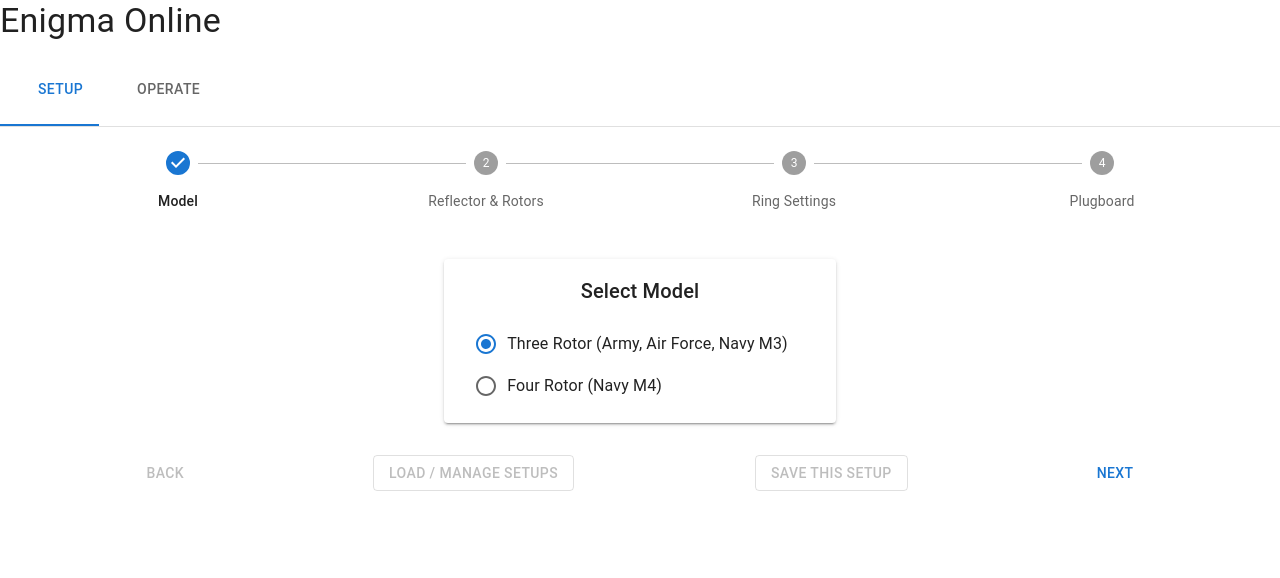
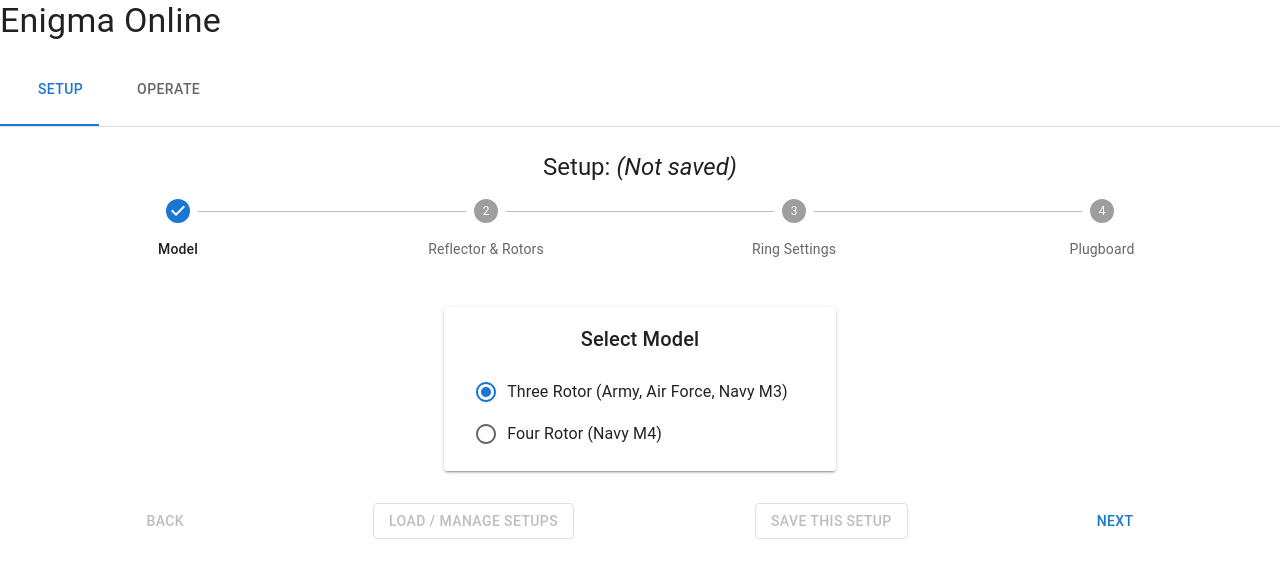
Before and after one commit to gremmie/ww2crypto, a React (Vite) app: page / in a window 1280 px wide. Shown: the top 578 px of the page. Built offline with nearby package versions, Linux system fonts and the light colour scheme; some icons are missing.

Commit message:
Display setup name.
Display setup name at the top of the setup. Also indicate if there are
any unsaved changes.

```diff
--- a/src/features/enigma/enigmaSetupTab.tsx
+++ b/src/features/enigma/enigmaSetupTab.tsx
@@ -20,6 +20,7 @@ import {
 import LoadConfigDialog from "./loadConfigDialog.tsx";
 import SaveConfigDialog from "./saveConfigDialog.tsx";
 import SetupCompleteAlert from "./setupCompleteAlert.tsx";
+import SetupName from "./setupName.tsx";
 import { SetupStepper } from "./setupStepper.tsx";
 
 export default function EnigmaSetupTab() {
@@ -48,6 +49,9 @@ export default function EnigmaSetupTab() {
             <SetupCompleteAlert />
           </Box>
         )}
+        <Box display="flex" justifyContent="center">
+          <SetupName />
+        </Box>
         <SetupStepper steps={setupStepNames} />
         <Box width="100%" sx={{ pt: 4 }} display="flex" justifyContent="center">
           <Box width="80%" display="flex" justifyContent="center">
--- a/src/features/enigma/enigmaSlice.ts
+++ b/src/features/enigma/enigmaSlice.ts
@@ -295,6 +295,7 @@ export const enigmaSlice = createSlice({
         state.plugboard = config.plugboard;
         state.plugboardNotation = config.plugboardNotation;
         state.plugboardCableCount = config.plugboard.split(" ").length;
+        state.configName = config.name;
       }
     },
     deleteConfigInitiated: (state, action: PayloadAction<string>) => {
@@ -451,6 +452,36 @@ export const selectConfigs = (state: RootState) => {
   return configSelectors.selectAll(state);
 };
 
+export const selectConfigName = (state: RootState) => state.enigma.configName;
+
+export const selectIsConfigModified = (state: RootState) => {
+  const configName = state.enigma.configName;
+  if (!selectIsSetupComplete(state) || configName === "") return false;
+
+  const config = configSelectors.selectById(state, configName);
+  const enigmaState = state.enigma;
+  if (config.reflector !== enigmaState.reflector) return true;
+  if (config.rotors.length !== enigmaState.rotorTypes.length) return true;
+  if (
+    !config.rotors.every(
+      (value, index) => value == enigmaState.rotorTypes[index],
+    )
+  ) {
+    return true;
+  }
+  if (config.rings.length !== enigmaState.rotorTypes.length) return true;
+  if (
+    !config.rings.every(
+      (value, index) => value == enigmaState.ringSettings[index],
+    )
+  ) {
+    return true;
+  }
+  if (config.ringNotation !== enigmaState.ringSettingsNotation) return true;
+  if (config.plugboard !== enigmaState.plugboard) return true;
+  return config.plugboardNotation !== enigmaState.plugboardNotation;
+};
+
 export default enigmaSlice.reducer;
 
 export const setupStepNames = [
--- /dev/null
+++ b/src/features/enigma/setupName.tsx
@@ -0,0 +1,28 @@
+import { Tooltip } from "@mui/material";
+import Typography from "@mui/material/Typography";
+import { useAppSelector } from "../../app/hooks.ts";
+import { selectConfigName, selectIsConfigModified } from "./enigmaSlice.ts";
+
+export default function SetupName() {
+  const configName = useAppSelector(selectConfigName);
+  const isNotSaved = configName.length === 0;
+  const isModified = useAppSelector(selectIsConfigModified);
+
+  const nameSpan = (
+    <Typography
+      variant="inherit"
+      component="span"
+      sx={{ fontStyle: isModified || isNotSaved ? "italic" : undefined }}
+    >
+      {isNotSaved ? "(Not saved)" : configName}
+      {isModified && " *"}
+    </Typography>
+  );
+  const setupName = isModified ? (
+    <Tooltip title="Has unsaved changes">{nameSpan}</Tooltip>
+  ) : (
+    nameSpan
+  );
+
+  return <Typography variant="h5">Setup: {setupName}</Typography>;
+}
```
